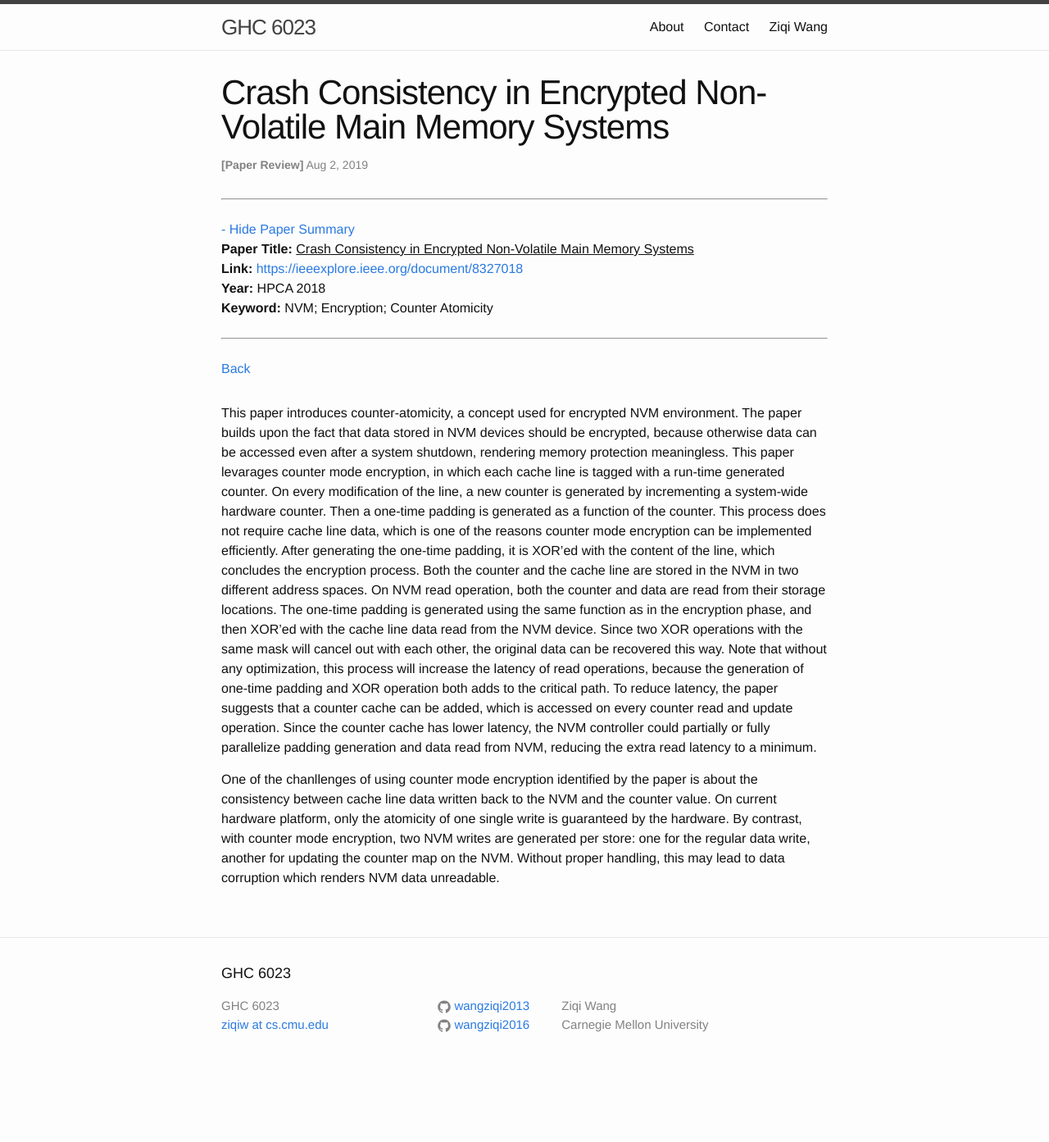
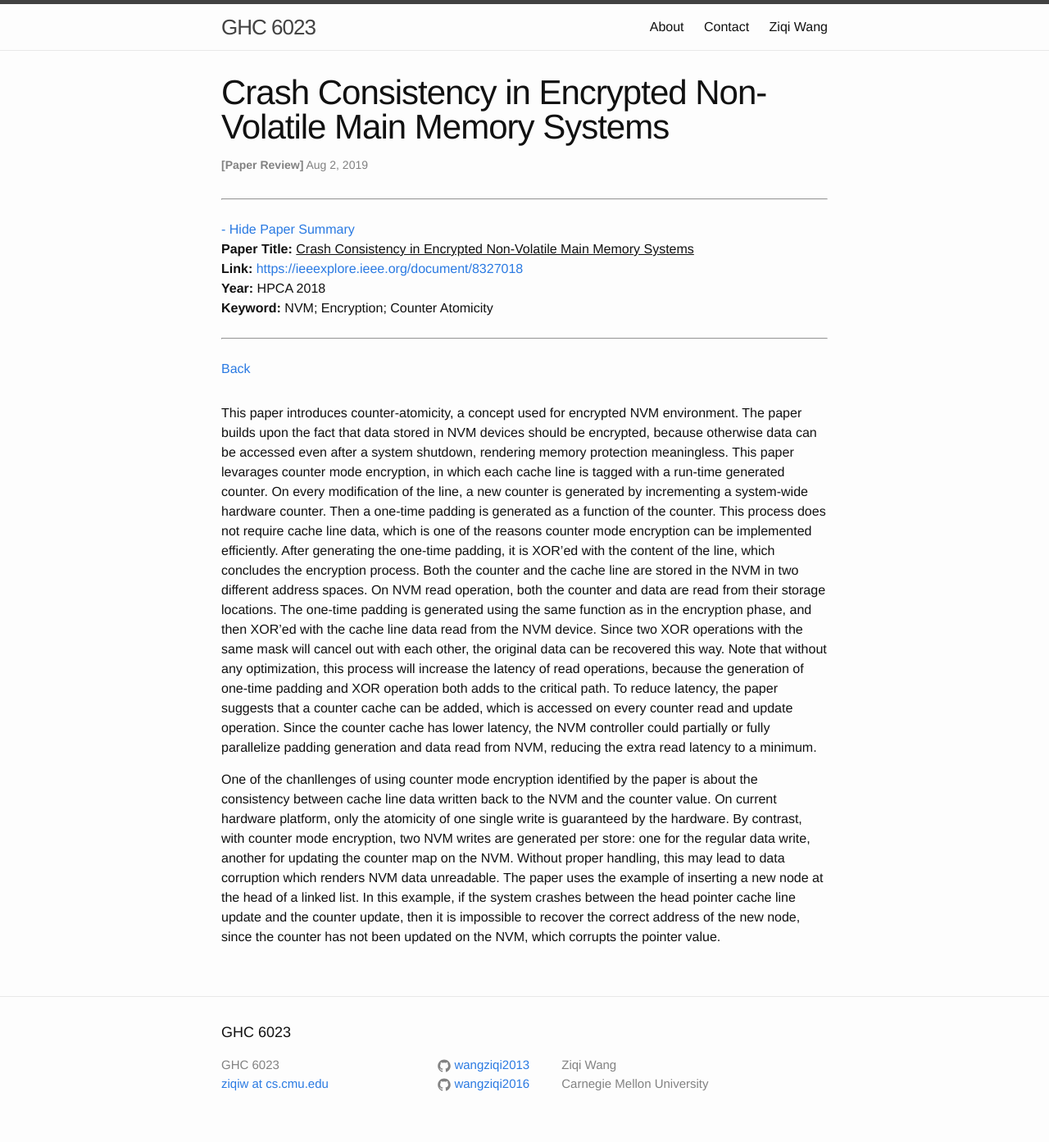
Before and after one commit to wangziqi2013/wangziqi2013.github.io, a Jekyll site: the page built from _posts/2019-08-02-crash-consistency-in-encrypted.markdown, in a window 1280 px wide. Shown: the whole page at 82% size. Built offline with Jekyll 4.4.1, drawn with Linux system fonts in a browser that asks for light colours; before the commit the page ends 1321 px from its top, so only the background shows below that.

Commit message:
Adding example

```diff
--- a/_posts/2019-08-02-crash-consistency-in-encrypted.markdown
+++ b/_posts/2019-08-02-crash-consistency-in-encrypted.markdown
@@ -33,4 +33,7 @@ One of the chanllenges of using counter mode encryption identified by the paper
 data written back to the NVM and the counter value. On current hardware platform, only the atomicity of one single write
 is guaranteed by the hardware. By contrast, with counter mode encryption, two NVM writes are generated per store: one for
 the regular data write, another for updating the counter map on the NVM. Without proper handling, this may lead to data
-corruption which renders NVM data unreadable.
+corruption which renders NVM data unreadable. The paper uses the example of inserting a new node at the head of a linked list.
+In this example, if the system crashes between the head pointer cache line update and the counter update, then it is impossible
+to recover the correct address of the new node, since the counter has not been updated on the NVM, which corrupts the
+pointer value.
```
